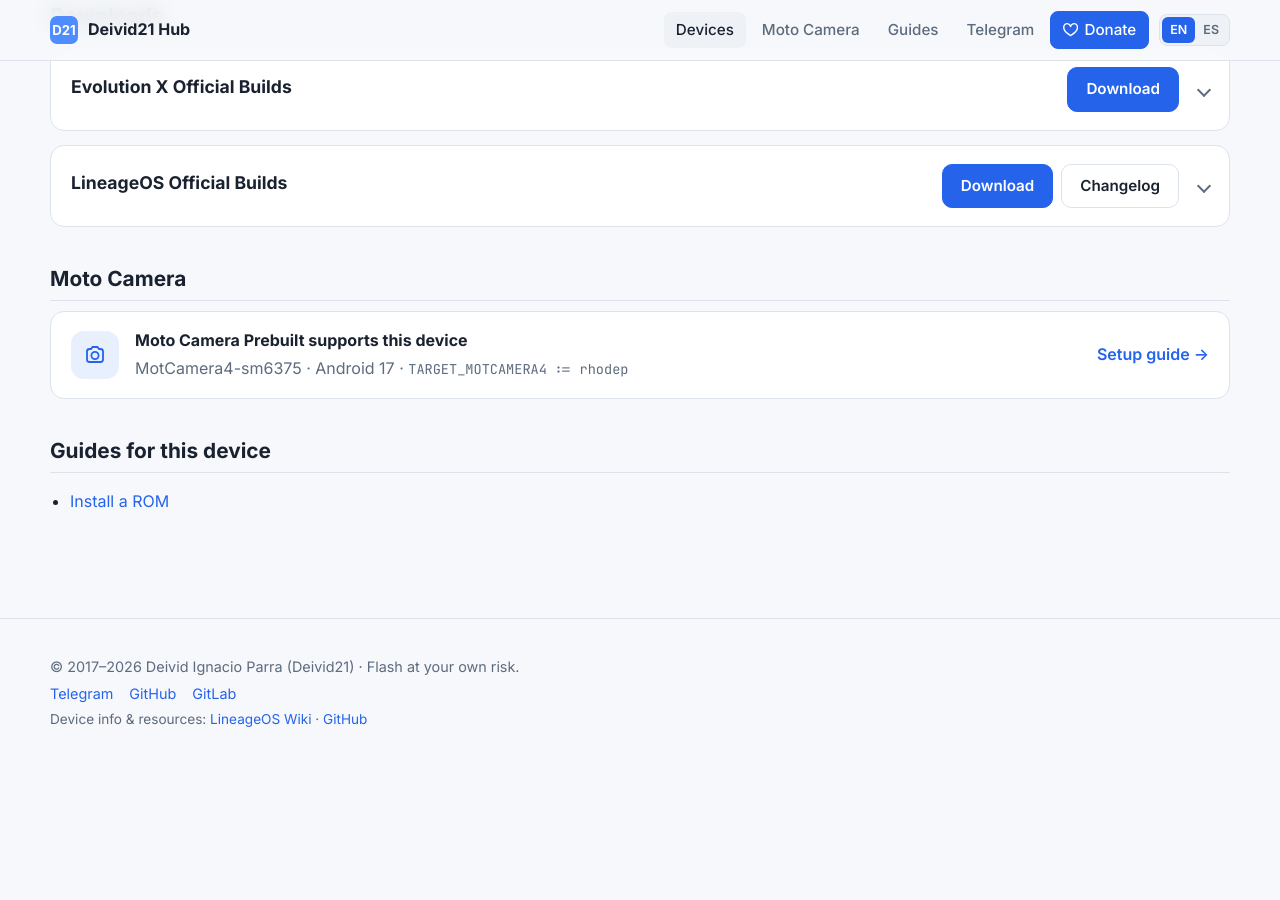
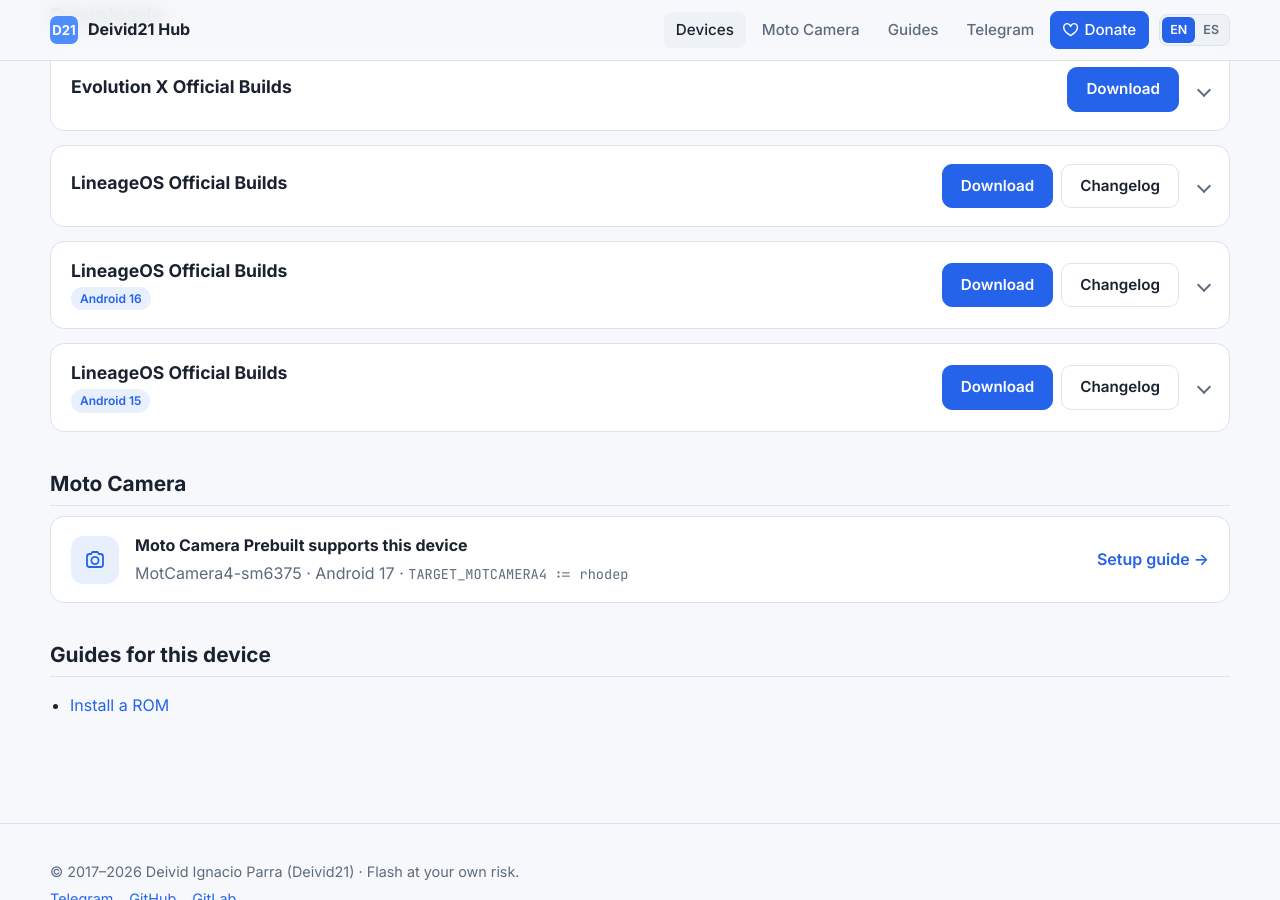
Before and after one commit to Deivid21/deivid21.github.io, a Jekyll site: the page built from _devices/rhodep.md, in a window 1280 px wide and 900 px high, scrolled down 488 px. Built offline with Jekyll 4.4.1, drawn with Linux system fonts in a browser that asks for light colours; before the commit the page ends 1255 px from its top, so only the background shows below that; part of the change alters nothing that is shown.

Commit message:
feat(devices): add archived LineageOS builds for rhodep
Keep the last official signed nightlies from Deivid21/RELEASES: 23.2
(Android 16), 22.2 (Android 15).

Co-Authored-By: Claude Opus 5.5 <noreply@anthropic.com>

```diff
--- a/_devices/rhodep.md
+++ b/_devices/rhodep.md
@@ -19,4 +19,54 @@ roms:
     # version: ""
     # status: active      # active | discontinued
     # date: 2026-11-03
+  - name: LineageOS
+    archived: true
+    android: 16
+    version: "23.2"
+    status: discontinued
+    date: 2026-10-04
+    download: https://github.com/Deivid21/RELEASES/releases/download/lineage-23.2-20261004-nightly-rhodep-signed/lineage-23.2-20261004-nightly-rhodep-signed.zip
+    changelog: https://github.com/Deivid21/RELEASES/releases/tag/lineage-23.2-20261004-nightly-rhodep-signed
+    sha256: "4702e23dec6de1c57a36a0fd4b94ceb0968b7f3cd36ecc0ed6e186a55c0d464d"
+    filesize: "1.09 GB"
+    security_patch: September 2026
+    gapps: false
+    files:
+      - name: boot.img
+        url: https://github.com/Deivid21/RELEASES/releases/download/lineage-23.2-20261004-nightly-rhodep-signed/boot.img
+      - name: dtbo.img
+        url: https://github.com/Deivid21/RELEASES/releases/download/lineage-23.2-20261004-nightly-rhodep-signed/dtbo.img
+      - name: vbmeta.img
+        url: https://github.com/Deivid21/RELEASES/releases/download/lineage-23.2-20261004-nightly-rhodep-signed/vbmeta.img
+      - name: vbmeta_system.img
+        url: https://github.com/Deivid21/RELEASES/releases/download/lineage-23.2-20261004-nightly-rhodep-signed/vbmeta_system.img
+      - name: vendor_boot.img
+        url: https://github.com/Deivid21/RELEASES/releases/download/lineage-23.2-20261004-nightly-rhodep-signed/vendor_boot.img
+    notes: "Last official LineageOS 23.2 nightly build (signed): September 2026 security patch, SELinux enforcing. No longer updated."
+    notes_es: "Última nightly oficial de LineageOS 23.2 (firmada): parche de seguridad de septiembre de 2026, SELinux enforcing. Ya no se actualiza."
+  - name: LineageOS
+    archived: true
+    android: 15
+    version: "22.2"
+    status: discontinued
+    date: 2025-10-05
+    download: https://github.com/Deivid21/RELEASES/releases/download/lineage-22.2-20251005-nightly-rhodep-signed/lineage-22.2-20251005-nightly-rhodep-signed.zip
+    changelog: https://github.com/Deivid21/RELEASES/releases/tag/lineage-22.2-20251005-nightly-rhodep-signed
+    sha256: "2f13d74260add9b6627567feb9a30876253c99a653527709c42ef1c9316af26a"
+    filesize: "1.03 GB"
+    security_patch: September 2025
+    gapps: false
+    files:
+      - name: boot.img
+        url: https://github.com/Deivid21/RELEASES/releases/download/lineage-22.2-20251005-nightly-rhodep-signed/boot.img
+      - name: dtbo.img
+        url: https://github.com/Deivid21/RELEASES/releases/download/lineage-22.2-20251005-nightly-rhodep-signed/dtbo.img
+      - name: vbmeta.img
+        url: https://github.com/Deivid21/RELEASES/releases/download/lineage-22.2-20251005-nightly-rhodep-signed/vbmeta.img
+      - name: vbmeta_system.img
+        url: https://github.com/Deivid21/RELEASES/releases/download/lineage-22.2-20251005-nightly-rhodep-signed/vbmeta_system.img
+      - name: vendor_boot.img
+        url: https://github.com/Deivid21/RELEASES/releases/download/lineage-22.2-20251005-nightly-rhodep-signed/vendor_boot.img
+    notes: "Last official LineageOS 22.2 nightly build (signed): September 2025 security patch, SELinux enforcing. No longer updated."
+    notes_es: "Última nightly oficial de LineageOS 22.2 (firmada): parche de seguridad de septiembre de 2025, SELinux enforcing. Ya no se actualiza."
 ---
```
